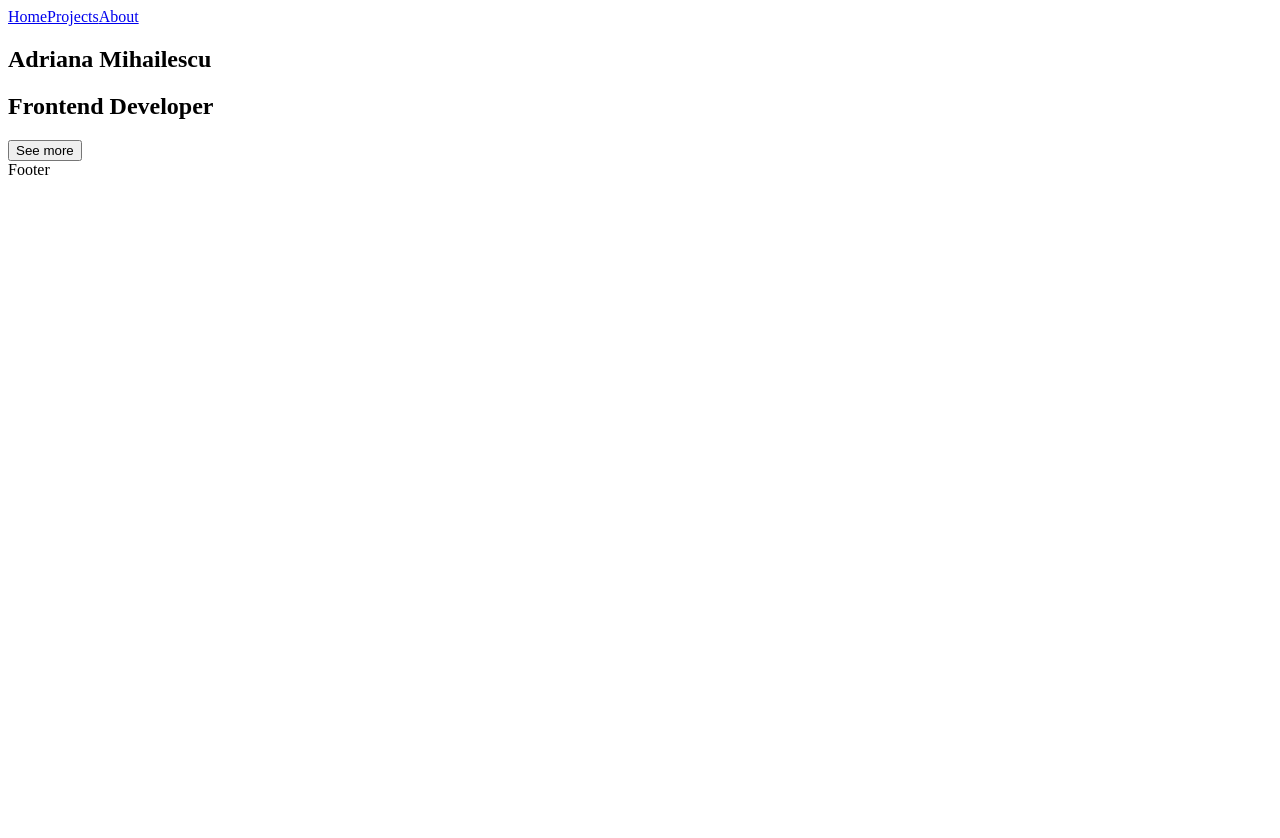
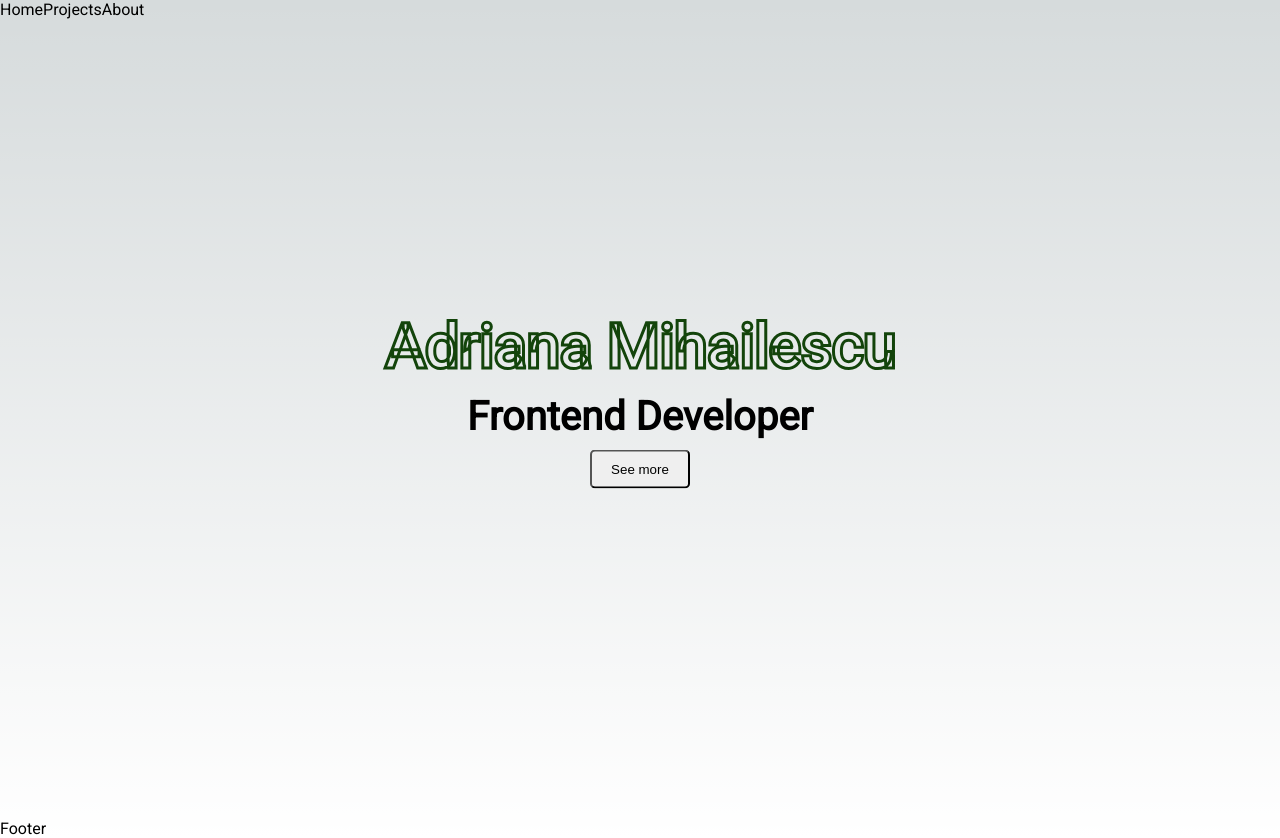
Before and after one commit to adrimihailescu/next-personal-web, a Next.js app: page / in a window 1280 px wide. Before the commit the page ends 800 px from the top, so only its background shows below. Built offline with nearby package versions, Linux system fonts and the light colour scheme.

Commit message:
refactor code to fetch data server side, change folder structure

```diff
--- /dev/null
+++ b/app/layout.js
@@ -0,0 +1,23 @@
+import Navbar from "@/components/navbar/Navbar";
+import Footer from "@/components/footer/Footer";
+import { Inter, Roboto } from "next/font/google";
+import "./globals.css";
+
+const roboto = Roboto({ subsets: ["latin"], weight: "400" });
+
+export const metadata = {
+  title: "Adriana Mihailescu",
+  description: "Frontend Developer ",
+};
+
+export default function RootLayout({ children }) {
+  return (
+    <html lang="en">
+      <body className={roboto.className}>
+        <Navbar />
+        {children}
+        <Footer />
+      </body>
+    </html>
+  );
+}
--- a/pages/index.jsx
+++ b/app/page.jsx
@@ -1,12 +1,12 @@
 "use client";
 
 import Layout from "@/components/layout/layout";
-import HomePage from "@/components/pages/home";
+import HomePage from "@/components/landingPage";
 
 export default function Home() {
   return (
-    <Layout>
+    <>
       <HomePage />
-    </Layout>
+    </>
   );
 }
--- /dev/null
+++ b/components/landingPage/index.jsx
@@ -0,0 +1,21 @@
+import React from "react";
+import { useRouter } from "next/navigation";
+import styles from "./index.module.css";
+
+const HomePage = () => {
+  const router = useRouter();
+
+  return (
+    <main className={styles.main}>
+      <div className={styles.center}>
+        <h2 className={styles.header}>Adriana Mihailescu</h2>
+        <h2 className={styles.subtitle}>Frontend Developer</h2>
+        <button className={styles.button} onClick={() => router.push("/about")}>
+          See more
+        </button>
+      </div>
+    </main>
+  );
+};
+
+export default HomePage;
--- a/components/pages/home/index.jsx
+++ /dev/null
@@ -1,24 +0,0 @@
-import React from "react";
-import { useRouter } from "next/navigation";
-import styles from "./index.module.css";
-
-const HomePage = () => {
-  const router = useRouter();
-
-  return (
-    <main className={"styles.main"}>
-      <div className={"styles.center"}>
-        <h2 className={"styles.header"}>Adriana Mihailescu</h2>
-        <h2 className={"styles.subtitle"}>Frontend Developer</h2>
-        <button
-          className={"styles.button"}
-          onClick={() => router.push("/about")}
-        >
-          See more
-        </button>
-      </div>
-    </main>
-  );
-};
-
-export default HomePage;
```
Also changed, not shown: app/about/page.jsx (added, +29 -0 lines), app/projects/page.jsx (added, +32 -0 lines), pages/about.jsx (deleted, +0 -31 lines), pages/projects.jsx (deleted, +0 -34 lines), components/landingPage/index.module.css (renamed from components/pages/home/index.module.css).
